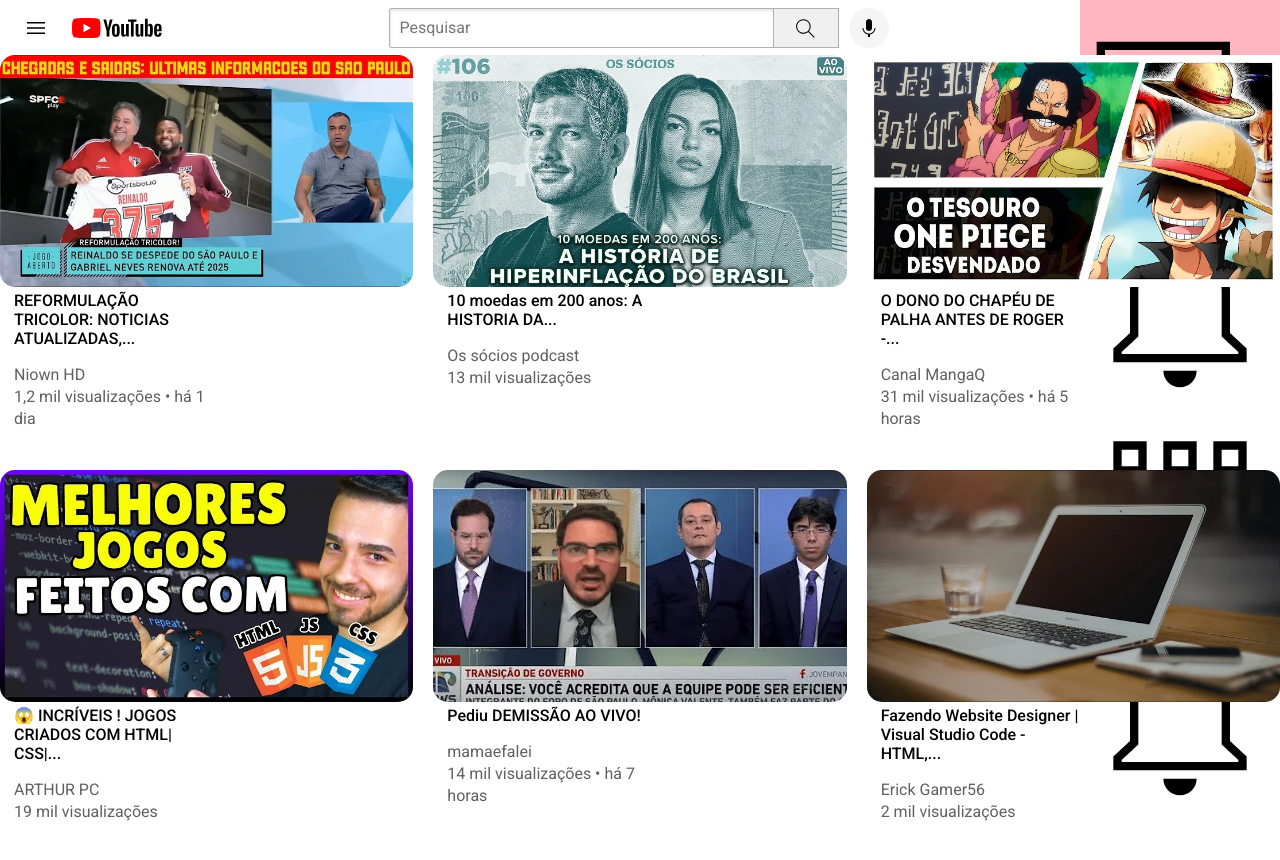
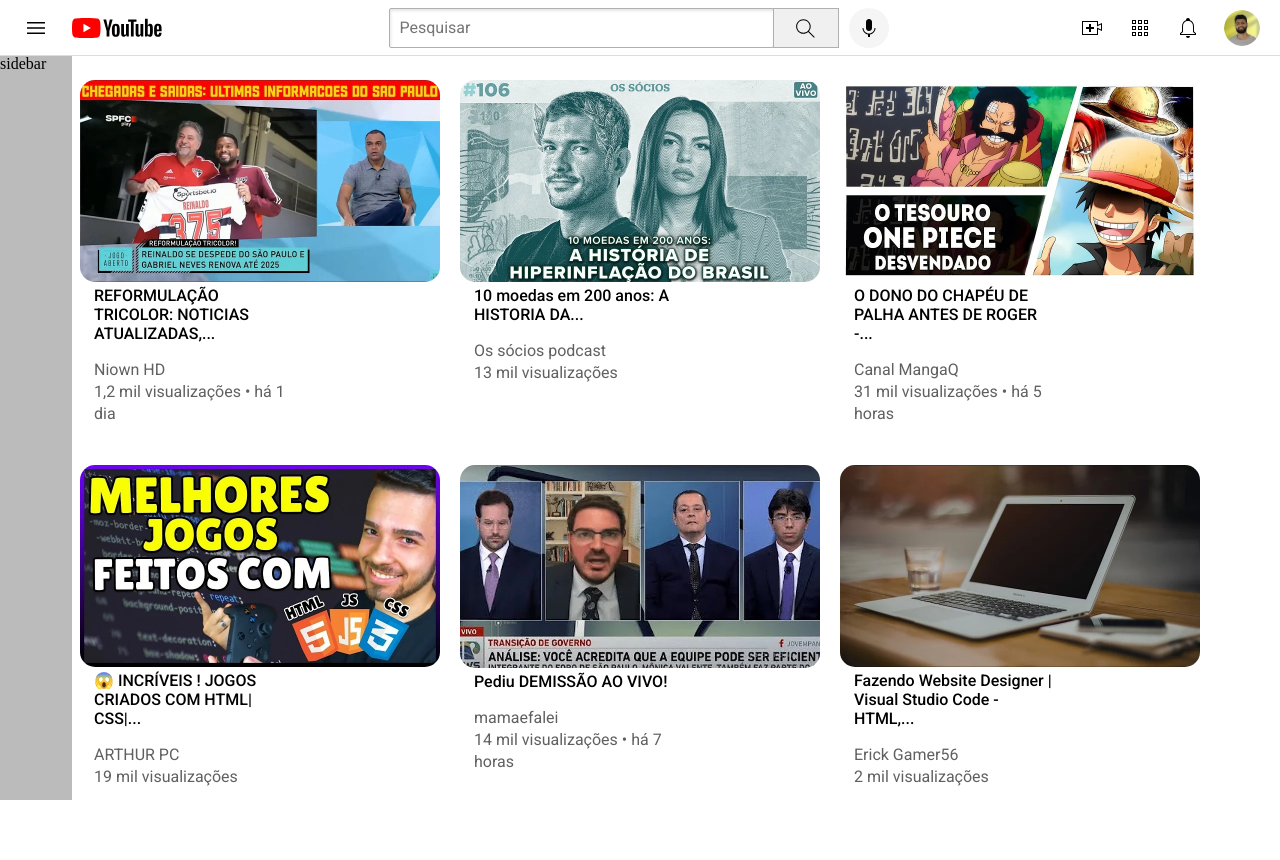
Before and after one commit to johnatandjesus/youtube-clone, a plain HTML site: page index.html in a window 1280 px wide. Shown: the top 860 px of the page. Before the commit the page ends 823 px from the top, so only its background shows below. Drawn offline with Linux system fonts and the light colour scheme.

Commit message:
CSS Position

```diff
--- a/header.css
+++ b/header.css
@@ -3,6 +3,18 @@
   display: flex;
   flex-direction: row;
   justify-content: space-between;
+
+  position: fixed;
+  top: 0;
+  left: 0;
+  right: 0;
+
+  background-color: #fff;
+  border-bottom-width: 1px;
+  border-bottom-style: solid;
+  border-bottom-color: #ddd;
+
+  z-index: 999;
 }
 
 .left-section {
@@ -39,6 +51,7 @@
   border-color: rgb(180, 175, 175);
   border-radius: 2px;
   box-shadow: inset 1px 2px 3px rgba(0, 0, 0, 0.1);
+  width: 0;
 }
 
 .pesquisar::placeholder {
@@ -75,6 +88,27 @@
   margin-top: 4px;
 }
 .right-section {
-  background-color: lightpink;
-  width: 200px;
+  display: flex;
+  align-items: center;
+  width: 180px;
+  justify-content: space-between;
+  margin-right: 20px;
+  flex-shrink: 0;
 }
+
+.upload-icon {
+  height: 24px;
+}
+
+.youtube-app-icon {
+  height: 24px;
+}
+
+.notification-icon {
+  height: 24px;
+}
+
+.user-profile-icon {
+  height: 36px;
+  border-radius: 18px;
+}
--- a/index.html
+++ b/index.html
@@ -12,6 +12,7 @@
   <link rel="stylesheet" href="/style.css">
   <link rel="stylesheet" href="/body.css">
   <link rel="stylesheet" href="/header.css">
+  <link rel="stylesheet" href="/sidebar.css">
 </head>
 
 <body>
@@ -30,15 +31,15 @@
       </button>
     </div>
     <div class=" right-section">
-      <img src="/img/icons/upload.svg" alt="">
-      <img src="/img/icons/notifications.svg" alt="">
-      <img src="/img/icons/youtube-apps.svg" alt="">
-      <img src="/img/icons/notifications.svg" alt="">
-      <img src="/img/icons//AMLnZu-9SFKI2Dt1BMfGf4lrbc4tSc3c.jpg" alt="">
+      <img class="upload-icon" src="/img/icons/upload.svg" alt="">
+      <img class="youtube-app-icon" src="/img/icons/youtube-apps.svg" alt="">
+      <img class="notification-icon" src="/img/icons/notifications.svg" alt="">
+      <img class="user-profile-icon" src="/img/icons/AMLnZu-9SFKI2Dt1BMfGf4lrbc4tSc3c.jpg" alt="">
+    </div>
+  </div>
 
-    </div>
-
-
+  <div class="sidebar">
+    sidebar
   </div>
 
   <div class="container-preview">
--- /dev/null
+++ b/sidebar.css
@@ -0,0 +1,8 @@
+.sidebar {
+  position: fixed;
+  left: 0;
+  bottom: 0;
+  top: 55px;
+  width: 72px;
+  background-color: rgb(187, 187, 187);
+}
--- a/style.css
+++ b/style.css
@@ -1,5 +1,8 @@
 body {
   margin: 0;
+  padding-top: 80px;
+  margin-bottom: 1000px;
+  padding: 80px;
 }
 p {
   margin-top: 0;
```
